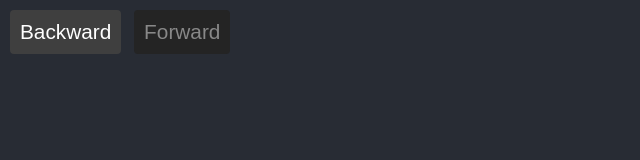
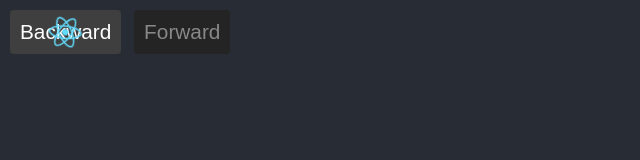
Before and after one commit to nitzanpap/circles-history-react-q, a React (Create React App) app: page / in a window 1280 px wide. Both pictures are taken after a click on the button "Backward". Shown: the top 160 px of the page, without its empty margins (0-640 px from the left). Built offline with nearby package versions, Linux system fonts and the light colour scheme.

Commit message:
Added logo on click

```diff
--- a/src/App.tsx
+++ b/src/App.tsx
@@ -5,17 +5,42 @@ import AppLogo from './components/AppLogo/AppLogo';
 function App() {
   const [backwardsDisabled, setBackwardsDisabled] = useState(false);
   const [forwardDisabled, setForwardDisabled] = useState(true);
+  const [circleElsArr, setCircleElsArr]: any[] = useState([]);
+  const [currentIndexInHistory, setCurrentIndexInHistory]: any[] = useState(0);
+
+  const addCircleToScreen = (e: React.MouseEvent<HTMLElement>) => {
+    const newCoordinate = { x: e.clientX, y: e.clientY };
+    setCurrentIndexInHistory(currentIndexInHistory + 1);
+    console.log('Added circle ', currentIndexInHistory);
+    const newCircle = (
+      <AppLogo
+        id={`circle-${currentIndexInHistory}`}
+        key={currentIndexInHistory}
+        coordinate={newCoordinate}
+      />
+    );
+    setCircleElsArr([...circleElsArr, newCircle]);
+  };
+
+  const handleBackwards = () => {
+    setCircleElsArr([]);
+  };
+
   return (
-    <div className="App">
+    <div className="App" onClick={(e) => addCircleToScreen(e)}>
       <section className="history-btn-section">
-        <button className="history-btn backward-btn" disabled={backwardsDisabled}>
+        <button
+          className="history-btn backward-btn"
+          disabled={backwardsDisabled}
+          onClick={handleBackwards}
+        >
           Backward
         </button>
         <button className="history-btn forward-btn" disabled={forwardDisabled}>
           Forward
         </button>
       </section>
-      {/* <AppLogo posX={} posY={}/> */}
+      {circleElsArr}
     </div>
   );
 }
--- a/src/components/AppLogo/AppLogo.module.scss
+++ b/src/components/AppLogo/AppLogo.module.scss
@@ -1,12 +1,8 @@
 .AppLogo {
-  height: 40px;
+  position: fixed;
   user-select: none;
   transition: 0.2s;
-  animation: AppLogo-spin infinite 20s linear;
-  &:hover {
-    height: 80px;
-    animation: AppLogo-spin infinite 4s linear;
-  }
+  animation: AppLogo-spin infinite 8s linear;
 }
 
 @keyframes AppLogo-spin {
--- a/src/components/AppLogo/AppLogo.tsx
+++ b/src/components/AppLogo/AppLogo.tsx
@@ -2,10 +2,22 @@ import { FunctionComponent } from 'react';
 import logo from './logo.svg';
 import styles from './AppLogo.module.scss';
 
-interface AppLogoProps {}
+interface AppLogoProps {
+  coordinate: { x: number; y: number };
+  id: string;
+}
 
-const AppLogo: FunctionComponent<AppLogoProps> = () => {
-  return <img src={logo} className={styles.AppLogo} alt="logo" />;
+const AppLogo: FunctionComponent<AppLogoProps> = ({ coordinate, id }) => {
+  const height = 40;
+  return (
+    <img
+      id={id}
+      src={logo}
+      className={styles.AppLogo}
+      alt="logo"
+      style={{ height: height, left: coordinate.x - height / 2 - 8, top: coordinate.y - height / 2 }}
+    />
+  );
 };
 
 export default AppLogo;
```
